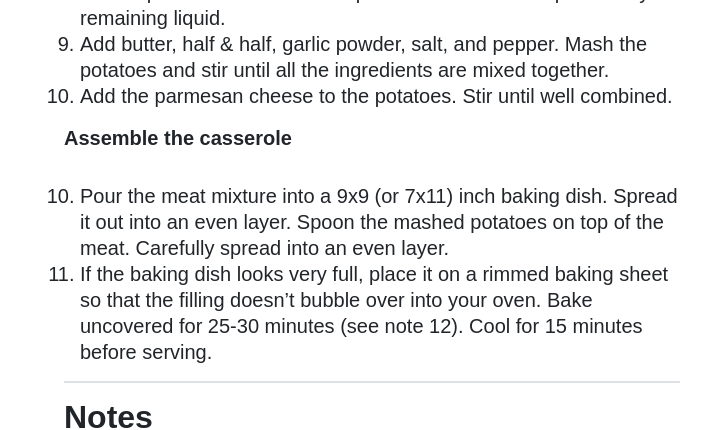
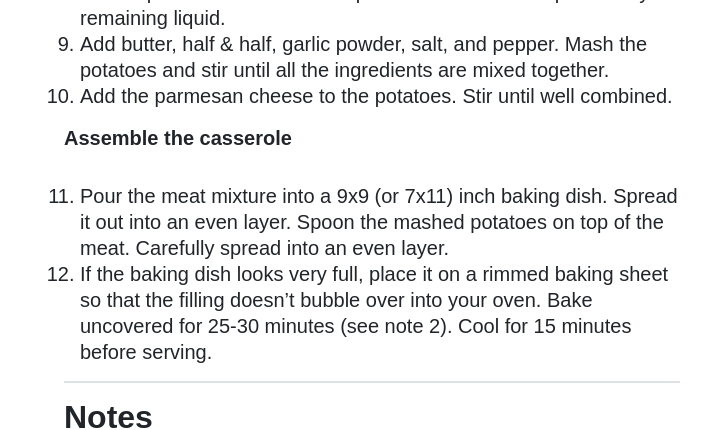
Before and after one commit to sfb1996/cookbook, a Jekyll site: the page built from _recipes/best_classic_shepherds_pie_recipe.md, in a window 1280 px wide and 900 px high, scrolled down 1704 px. Shown: the top 430 px of the window, without its empty margins (268-979 px from the left). Built offline with Jekyll 4.4.1, drawn with Linux system fonts in a browser that asks for light colours.

Commit message:
Update best_classic_shepherds_pie_recipe.md

```diff
--- a/_recipes/best_classic_shepherds_pie_recipe.md
+++ b/_recipes/best_classic_shepherds_pie_recipe.md
@@ -53,13 +53,13 @@ spoon. Add the parsley, rosemary, thyme, salt, and and pepper. Stir well. Cook f
 7. Place the potatoes in a large pot. Cover the potatoes with water. Bring the water to a boil. Reduce to a simmer. Cook until potatoes are fork tender, 10-15 minutes.
 8. Drain the potatoes in a colander. Return the potatoes to the hot pot. Let the potatoes rest in the hot pot for 1 minute to evaporate any remaining liquid.
 9. Add butter, half & half, garlic powder, salt, and pepper. Mash the potatoes and stir until all the ingredients are mixed together.
-9. Add the parmesan cheese to the potatoes. Stir until well combined.
+10. Add the parmesan cheese to the potatoes. Stir until well combined.
 
 **Assemble the casserole**
 
-{:start="10"}
-10. Pour the meat mixture into a 9x9 (or 7x11) inch baking dish. Spread it out into an even layer. Spoon the mashed potatoes on top of the meat. Carefully spread into an even layer.
-11. If the baking dish looks very full, place it on a rimmed baking sheet so that the filling doesn’t bubble over into your oven. Bake uncovered for 25-30 minutes (see note 12). Cool for 15 minutes before serving.
+{:start="11"}
+11. Pour the meat mixture into a 9x9 (or 7x11) inch baking dish. Spread it out into an even layer. Spoon the mashed potatoes on top of the meat. Carefully spread into an even layer.
+12. If the baking dish looks very full, place it on a rimmed baking sheet so that the filling doesn’t bubble over into your oven. Bake uncovered for 25-30 minutes (see note 2). Cool for 15 minutes before serving.
 
 ---
 
```
